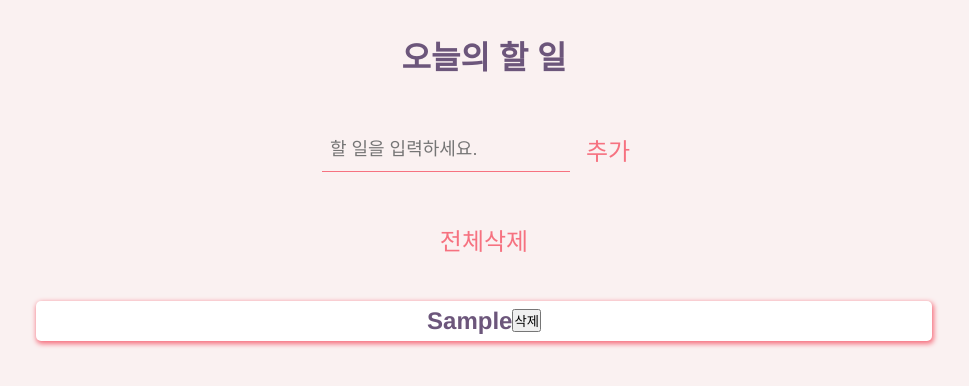
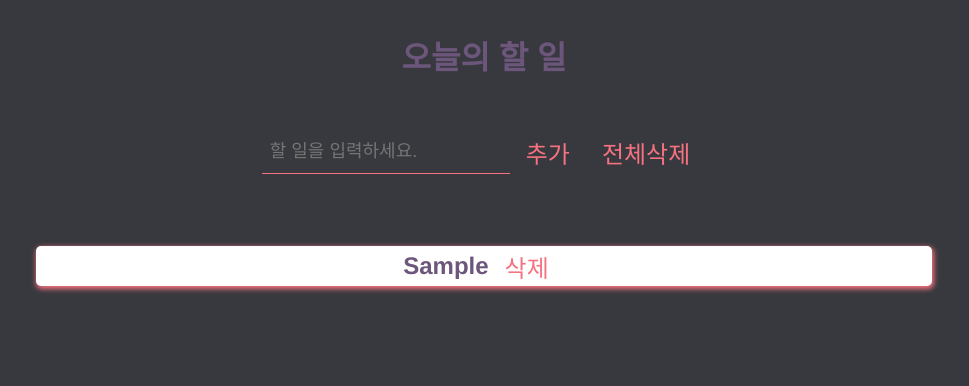
Before and after one commit to 96CHOI/Project-Solo, a React (Create React App) app in the folder todo-app/: page / in a window 1280 px wide. Both pictures are taken after typing "Sample" into the empty fields and a click on the button "추가". Shown: the top 386 px of the page, without its empty margins (156-1125 px from the left). Built offline with nearby package versions, Linux system fonts and the light colour scheme.

Commit message:
feat: remove 기능 추가

```diff
--- a/todo-app/public/index.html
+++ b/todo-app/public/index.html
@@ -2,19 +2,17 @@
 <html lang="en">
   <head>
     <meta charset="utf-8" />
-    <link rel="icon" href="%PUBLIC_URL%/favicon.ico" />
     <meta name="viewport" content="width=device-width, initial-scale=1" />
     <meta name="theme-color" content="#000000" />
     <meta
       name="description"
       content="Web site created using create-react-app"
     />
-    <link rel="apple-touch-icon" href="%PUBLIC_URL%/logo192.png" />
     <!--
       manifest.json provides metadata used when your web app is installed on a
       user's mobile device or desktop. See https://developers.google.com/web/fundamentals/web-app-manifest/
     -->
-    <link rel="manifest" href="%PUBLIC_URL%/manifest.json" />
+    <!-- <link rel="manifest" href="%PUBLIC_URL%/manifest.json" /> -->
     <!--
       Notice the use of %PUBLIC_URL% in the tags above.
       It will be replaced with the URL of the `public` folder during the build.
--- a/todo-app/src/App.js
+++ b/todo-app/src/App.js
@@ -6,8 +6,8 @@ function App() {
   // input 입력값
   const [todoValue, setTodoValue] = useState('');
   // 저장 공간 (콜백 함수) 다시한번 봐야함
-  const [todos, setTodos] = useState(() => {
-    if (typeof window !== 'undefined') {
+  const [todos, setTodos] = useState((id) => {
+    if (window !== '') {
       const saved = window.localStorage.getItem('todoList');
       if (saved !== null) {
         return JSON.parse(saved);
@@ -16,6 +16,7 @@ function App() {
       }
     }
   });
+
   // 새로운 입력 값
   const [newTodos, setNewTodos] = useState('');
 
@@ -30,6 +31,7 @@ function App() {
   // form 동작 (입력마다 배열로 set에 저장)
   const onSubmit = (e) => {
     e.preventDefault();
+
     setNewTodos(todoValue);
     setTodos([...todos, todoValue]);
     setTodoValue('');
@@ -37,23 +39,30 @@ function App() {
 
   // 저장 값 전체 삭제
   const allDelete = () => {
-    window.localStorage.clear();
+    window.localStorage.clear([]);
     window.location.reload();
   };
 
+  // map으로 저장된 값 표현하기
+  const todosMap = todos.map((item, index) => (
+    <List key={index}>
+      {item}
+      <RemoveBt onClick={() => deleteBt(todos[index])}>삭제</RemoveBt>
+    </List>
+  ));
+
   // 개개인 삭제버튼 (현재 clear처럼 작동 중)
   // 개인적으론 생성할 때 key, value + className[i]를 같이 받아와서 삭제 해야할듯.
-  function deleteBt(item) {
-    const removeItem = todos.filter((todos) => {
-      return todos.value !== item;
-    });
+  const deleteBt = (index) => {
+    let removeItem = todos.filter((el) => el !== index);
+
+    // console.log(removeItem);
     setTodos(removeItem);
-    console.log(todos.value[item]);
-  }
+  };
 
   //인풋에 todo값들을 입력할 때마다, localStorage에 저장한다.
   useEffect(() => {
-    window.localStorage.setItem('todoList', JSON.stringify(todos));
+    localStorage.setItem('todoList', JSON.stringify(todos));
   }, [todos]);
 
   return (
@@ -69,22 +78,12 @@ function App() {
             required
           />
           <AddButton>추가</AddButton>
+          <AllClear type="button" onClick={allDelete}>
+            전체삭제
+          </AllClear>
         </Form>
-        <AllClear type="button" onClick={allDelete}>
-          전체삭제
-        </AllClear>
-        <Ul>
-          {todos.map((item, index) => (
-            <>
-              <List key={index}>
-                {item}{' '}
-                <button onClick={() => deleteBt(todos.value[item])}>
-                  삭제
-                </button>
-              </List>
-            </>
-          ))}
-        </Ul>
+
+        <Ul className="todosMap">{todosMap}</Ul>
       </Container>
     </>
   );
@@ -102,7 +101,8 @@ const GlobalStyle = createGlobalStyle`
     display: flex;
     flex-direction: column;
     align-items: center;
-    background-color: rgba(244, 222, 222, 0.4);
+    /* background-color: rgba(244, 222, 222, 0.4); */
+    background-color: #38393E;
   }
 `;
 
@@ -201,5 +201,17 @@ const List = styled.li`
   cursor: pointer;
   background-color: white;
 `;
+const RemoveBt = styled.button`
+  background: none;
+  outline: none;
+  border: none;
+  color: #f67280;
+  padding-left: 1rem;
+  padding-right: 1rem;
+  font-size: 1.5rem;
+  display: flex;
+  align-items: center;
+  cursor: pointer;
+`;
 
 export default App;
```
